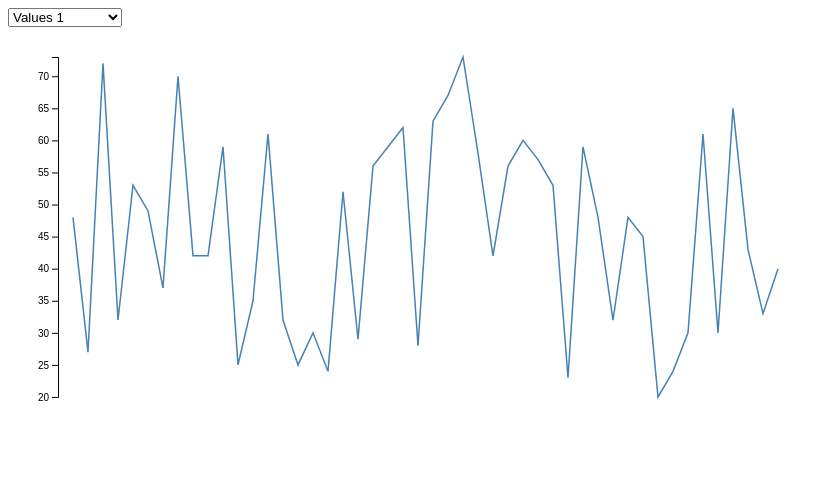
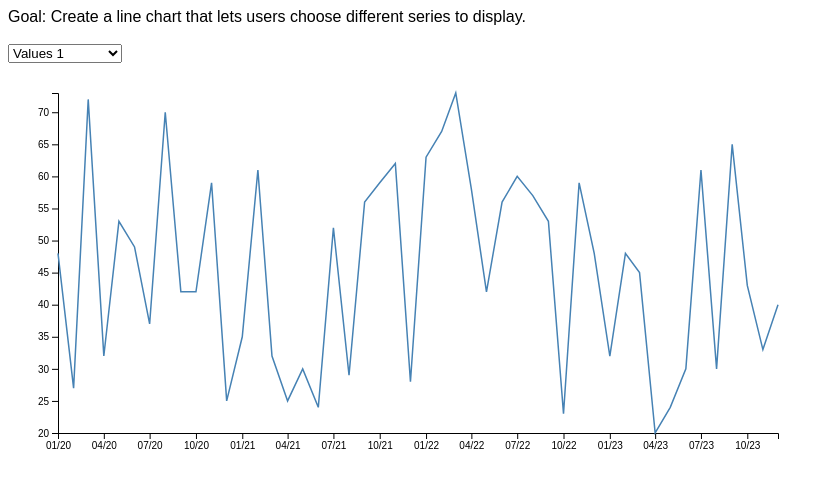
Before and after one commit to tippytappy/d3_study, a plain HTML site: page line chart with selector/line.html in a window 1280 px wide. Shown: the whole page, without its empty margins (0-834 px from the left). Drawn offline with nearby package versions, Linux system fonts and the light colour scheme.

Commit message:
Changed the x axis to dates and added the goal.

```diff
--- a/line chart with selector/line.html
+++ b/line chart with selector/line.html
@@ -8,6 +8,8 @@
 </head>
 <body>
     <script src="https://d3js.org/d3.v6.js"></script>
+    <div style="font-family: sans-serif;">Goal: Create a line chart that lets users choose different series to display.</div>
+    <br>
     <div id="dropdown-div">
       <select id="dropdown">
         <option value='value1' selected>Values 1</option>
@@ -36,11 +38,15 @@
         .attr("transform", `translate(${margin.left},${margin.top})`)
         .attr('class', 'plot_group');
 
+    const parseTime = d3.timeParse("%d/%m/%Y");
+    const formatTime = d3.timeFormat("%m/%y");
+
     // data
         d3.csv("https://raw.githubusercontent.com/tippytappy/d3_study/main/sample_data.csv",
       function(data) {
         return {
           index: +data.index,
+          date: parseTime(data.seqdate),
           value1: +data.value1,
           value2: +data.value2,
           parval1: +data.parval1,
@@ -48,12 +54,18 @@
           parval3: +data.parval3
         }
       }).then(function(data) {
+    console.log(data[0])
 
-    // scales
-    const x = d3.scaleLinear()
-      .domain([0, d3.max(data, d => d.index)])
-      .range([0, width]);
+    // scales and axes
+    const x = d3.scaleTime()
+    .domain(d3.extent(data, d => d.date))
+    .range([0, width]);
 
+    svg.append('g')
+      .attr('class', 'xAxis')
+      .attr('transform', `translate(0, ${height})`)
+      .call(d3.axisBottom(x)
+        .tickFormat(formatTime))
 
     const y = d3.scaleLinear()
             .range([height, 0]);
@@ -81,7 +93,7 @@
       .transition()
       .duration(500)
       .attr("d", d3.line()
-        .x(d => x(d.index))
+        .x(d => x(d.date))
         .y(d => y(yAccessor(d)))
         )
       .attr("fill", "none")
```
